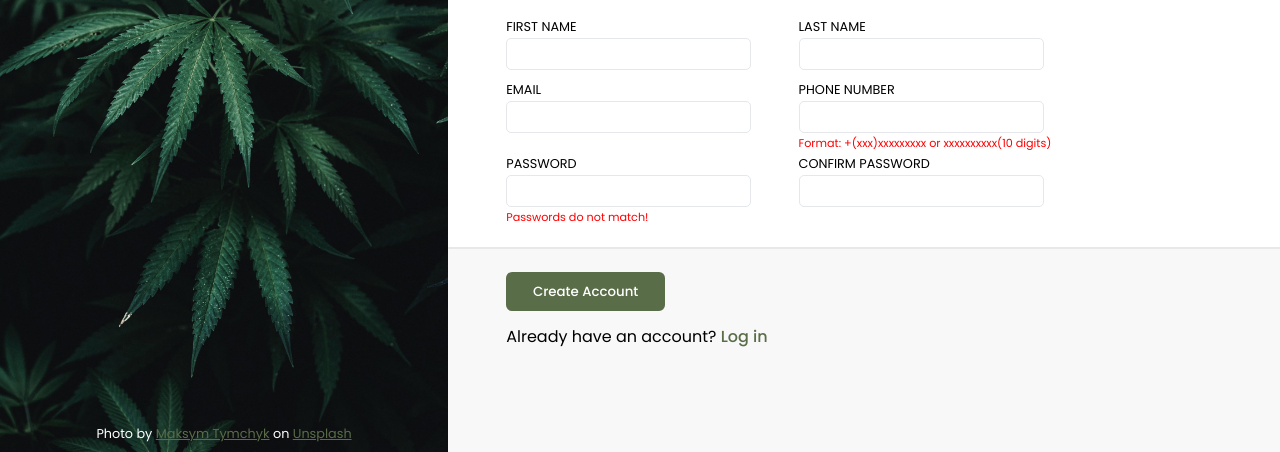
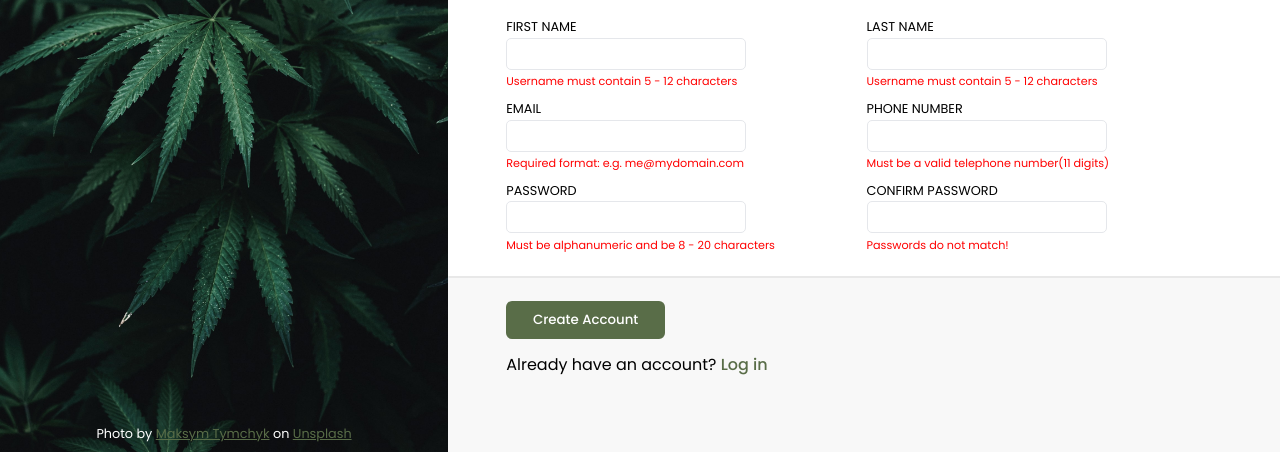
Before and after one commit to lilmithi/Sign-up-form, a plain HTML site: page index.html in a window 1280 px wide. Shown: the part 348-800 px from the top of the page. Drawn offline with Linux system fonts and the light colour scheme.

Commit message:
Incorporate grid-layout on the form section

```diff
--- a/index.html
+++ b/index.html
@@ -36,42 +36,30 @@
             <div class="form-left">
               <div class="input">
                 <label for="first-name">first name</label>
-                <input
-                  type="text"
-                  name="first-name"
-                  id="first-name"
-                  pattern="[a-zA-Z]{3,15}"
-                />
+                <input type="text" name="first-name" id="first-name" />
+                <p>Username must contain 5 - 12 characters</p>
               </div>
               <div class="input">
                 <label for="last-name">last name</label>
-                <input
-                  type="text"
-                  name="last-name"
-                  id="last-name"
-                  pattern="[a-zA-Z]{3,15}"
-                />
+                <input type="text" name="last-name" id="last-name" />
+                <p>Username must contain 5 - 12 characters</p>
               </div>
               <div class="input">
                 <label for="email">email</label>
-                <input type="email" name="email" id="email" />
+                <input type="text" name="email" id="email" />
+                <p>Required format: e.g. me@mydomain.com</p>
               </div>
               <div class="input">
                 <label for="phone">phone number</label>
-                <input
-                  type="tel"
-                  name="phone"
-                  id="phone"
-                  pattern="\+\d{3}\d{9}|\d{10}"
-                />
-                <p class="phone">
-                  Format: +(xxx)xxxxxxxxx or xxxxxxxxxx(10 digits)
-                </p>
+                <input type="tel" name="phone" id="phone" />
+                <p>Must be a valid telephone number(11 digits)</p>
               </div>
               <div class="input">
                 <label for="password">password</label>
                 <input type="password" name="password" id="password" />
-                <p class="pass">Passwords do not match!</p>
+                <p>
+                  Must be alphanumeric and be 8 - 20 characters
+                </p>
               </div>
               <div class="input">
                 <label for="confirm-password">confirm password</label>
@@ -80,6 +68,7 @@
                   name="confirm-password"
                   id="confirm-password"
                 />
+                <p>Passwords do not match!</p>
               </div>
             </div>
           </form>
--- a/style.css
+++ b/style.css
@@ -115,16 +115,17 @@ form {
 }
 
 .form-left {
-  display: flex;
-  flex-flow: row wrap;
-  justify-content: flex-start;
-  column-gap: 20px;
+  display: grid;
+  grid-template-columns: repeat(2, 1fr);
+  grid-template-rows: repeat(3, 1fr);
+  row-gap: 7px;
+  column-gap: 30px;
 }
 
 input {
   height: 2rem;
-  width: 90%;
-  margin-bottom: 0.8em;
+  width: 15rem;
+  margin-bottom: 0.1em;
   border: solid 1px #e5e7eb;
   border-radius: 5px;
   padding-left: 1em;
@@ -166,19 +167,13 @@ button:hover {
   color: #597d49;
 }
 
-#password,
+/* #password,
 #phone {
   margin-bottom: 0;
-}
-.pass,
-.phone {
+} */
+input + p {
   font-size: 70%;
   color: red;
+  /* opacity: 0; */
+  /* display: none; */
 }
-
-#phone:invalid,
-#first-name:invalid,
-#last-name:invalid {
-  outline: none !important;
-  border-color: red;
-}
```
